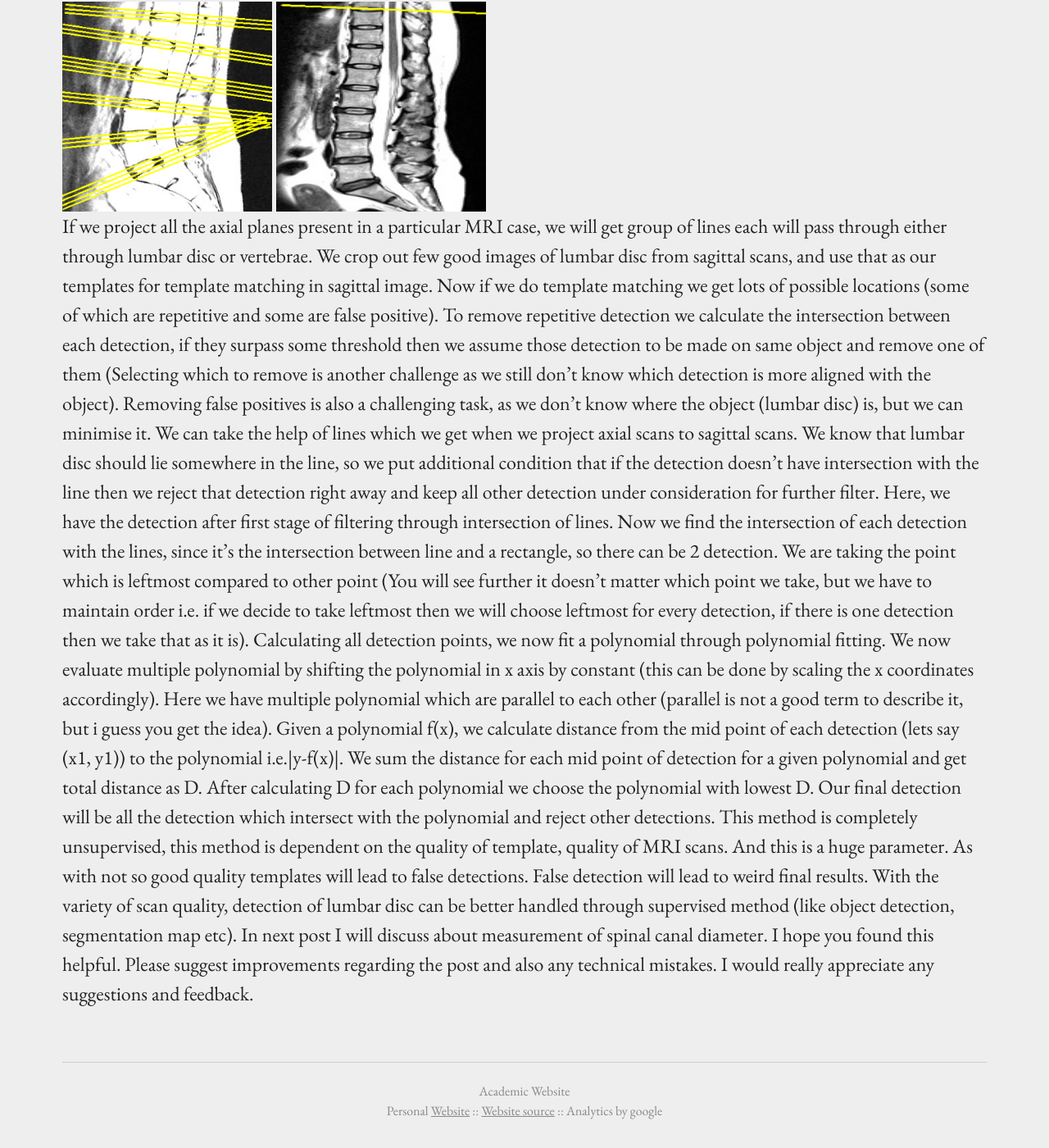
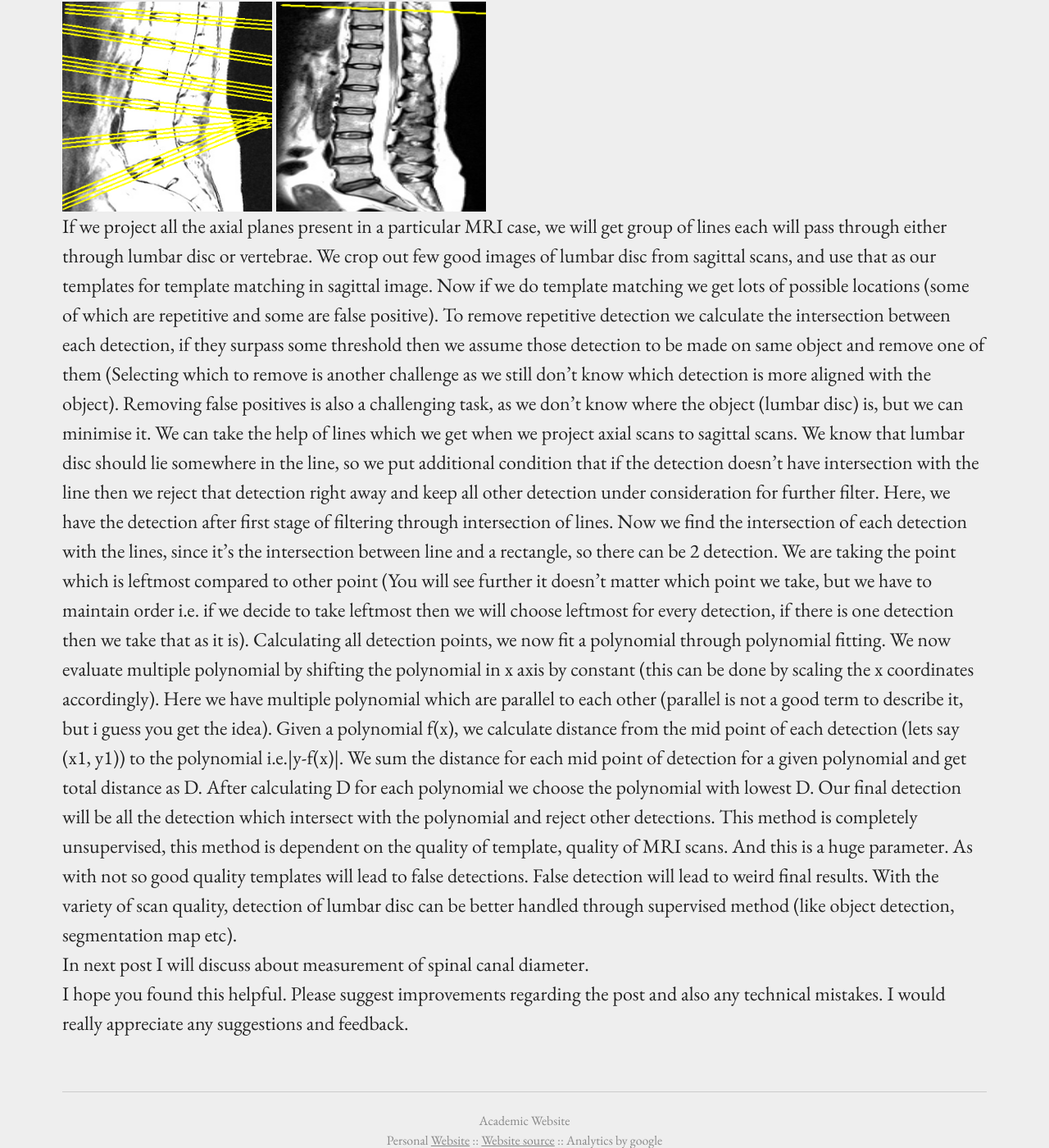
Before and after one commit to BadrinathS/BadrinathS.github.io, a Jekyll site: the page built from _posts/2019-06-16-Detection-of-Lumbar-disc-in-sagittal-view-of-MRI-scans.md, in a window 1280 px wide and 1400 px high, scrolled down 1197 px. Shown: the whole window at 82% size. Built offline with Jekyll 4.4.1, drawn with Linux system fonts in a browser that asks for light colours; comment, search, counter and statistics services are not loaded.

Commit message:
Update 2019-06-16-Detection-of-Lumbar-disc-in-sagittal-view-of-MRI-scans.md

```diff
--- a/_posts/2019-06-16-Detection-of-Lumbar-disc-in-sagittal-view-of-MRI-scans.md
+++ b/_posts/2019-06-16-Detection-of-Lumbar-disc-in-sagittal-view-of-MRI-scans.md
@@ -42,5 +42,10 @@ Here we have multiple polynomial which are parallel to each other (parallel is n
 Our final detection will be all the detection which intersect with the polynomial and reject other detections.
 This method is completely unsupervised, this method is dependent on the quality of template, quality of MRI scans. And this is a huge parameter. As with not so good quality templates will lead to false detections. False detection will lead to weird final results.
 With the variety of scan quality, detection of lumbar disc can be better handled through supervised method (like object detection, segmentation map etc).
+<br>
 In next post I will discuss about measurement of spinal canal diameter.
+<br>
 I hope you found this helpful. Please suggest improvements regarding the post and also any technical mistakes. I would really appreciate any suggestions and feedback.
+
+
+{% include test_disqus.html %}
```
